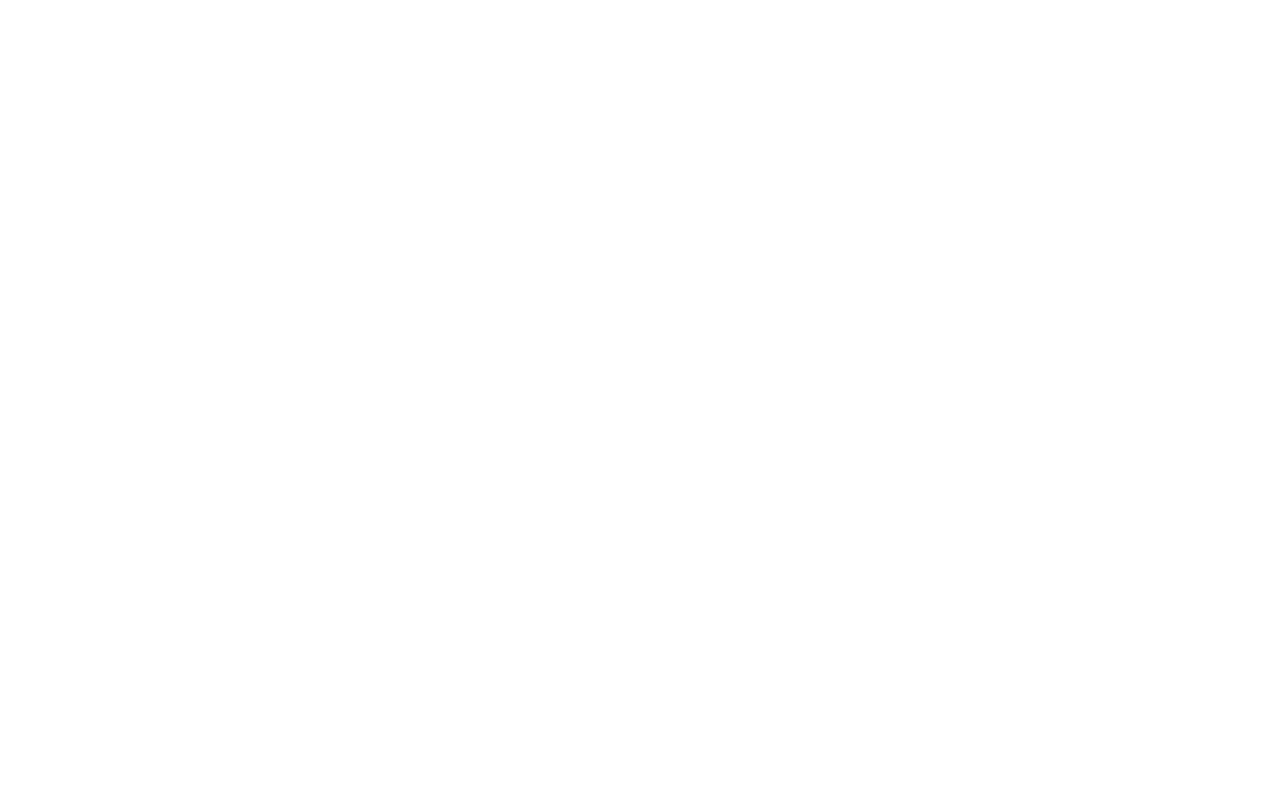
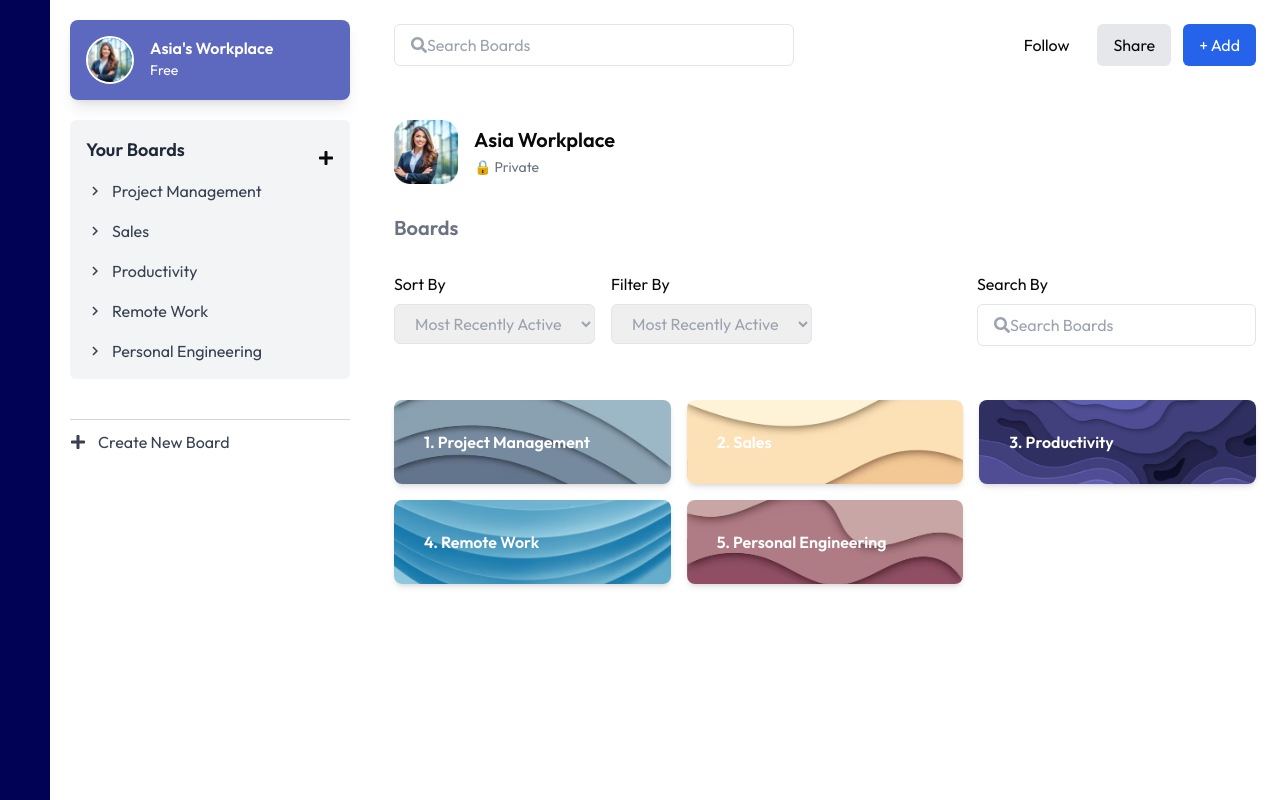
Before and after one commit to Nida506/Sprintify, a React (Vite) app: page /workplace in a window 1280 px wide. Before the commit this address had no page. Built offline with nearby package versions, Linux system fonts and the light colour scheme.

Commit message:
workplace added

```diff
--- a/src/App.jsx
+++ b/src/App.jsx
@@ -13,6 +13,7 @@
 import AboutUs from "./Pages/About/AboutUs"; // Ensure correct path
 import "./index.css";
 import Blog from "./Pages/Blog/Blog";
+import WorkPlace from "./Pages/WorkPlace/WorkPlace";
 
 function App() {
   useEffect(() => {
@@ -30,6 +31,7 @@
           </Route>
           <Route path="/login" element={<Login />} />
           <Route path="/blog" element={<Blog/>}/>
+          <Route path="/workplace" element={<WorkPlace/>}/>
           <Route path="/signup" element={<Signup />} />
           <Route path="/about" element={<AboutUs />} /> {/* Added About Us */}
         </Routes>
--- /dev/null
+++ b/src/Pages/WorkPlace/WorkPlace.jsx
@@ -0,0 +1,13 @@
+import WorkPlaceSideBar from "@/components/Workplace_SideBar/WorkPlaceSideBar"
+import WorkPlaceMain from "@/components/WorkPlace_Main/WorkPlaceMain"
+
+function WorkPlace() {
+  return (
+    <div className="flex md:flex-row flex-col min-h-screen">
+        <WorkPlaceSideBar/>
+        <WorkPlaceMain/>
+    </div>
+  )
+}
+
+export default WorkPlace
--- /dev/null
+++ b/src/components/WorkPlace_Main/WorkPlaceMain.jsx
@@ -0,0 +1,103 @@
+import { FaSearch } from "react-icons/fa";
+
+const WorkPlaceMain = () => {
+  const boards = [
+    { id: 1, name: "Project Management",imgsrc:'images/card1.avif' },
+    { id: 2, name: "Sales",imgsrc:'images/card2.avif'},
+    { id: 3, name: "Productivity",imgsrc:'images/card3.avif'},
+    { id: 4, name: "Remote Work",imgsrc:'images/card4.avif'},
+    { id: 5, name: "Personal Engineering",imgsrc:'images/card5.avif'},
+  ];
+
+  return (
+    <div className="p-6 font-outfit w-full flex flex-col gap-[30px]">
+      {/* Header */}
+      <div className="flex md:flex-row flex-col gap-3 justify-between mb-6 ">
+         {/* input */}
+         <div className="flex border items-center px-4 py-2 rounded-md md:w-[400px] w-[300px]">
+         <FaSearch className=" text-gray-400" />
+         <input
+            type="text"
+            placeholder="Search Boards"
+            className="outline-none"
+          />
+
+         </div>
+        <div className="flex space-x-3">
+          <button className=" px-4 py-2 rounded-md">Follow</button>
+          <button className="bg-gray-200 px-4 py-2 rounded-md">Share</button>
+          <button className="bg-blue-600 text-white px-4 py-2 rounded-md">+ Add</button>
+        </div>
+      </div>
+
+      <div>
+      <div className="flex items-center space-x-4">
+          <img
+            src="images/user2.png"
+            alt="Profile"
+            className="w-16 h-16 "
+          />
+          <div>
+            <h2 className="text-xl font-semibold">Asia Workplace</h2>
+            <span className="text-gray-500 text-sm">🔒 Private</span>
+          </div>
+        </div>
+      </div>
+
+      <h1 className="text-xl font-semibold font-outfit text-gray-500" >Boards</h1>
+      {/* Filters */}
+      <div className="flex md:flex-row flex-col justify-between mb-6">
+        <div className="flex md:flex-row flex-col md:space-x-4">
+          <div className="flex flex-col gap-2 text-[16px]">
+                <p className="">Sort By</p>
+                <select className="border text-gray-400 px-4 py-2 rounded-md">
+                  <option>Most Recently Active</option>
+                  <option>Alphabetical</option>
+                </select>
+          </div>
+
+          <div className="flex flex-col gap-2 text-[16px]">
+                <p className="">Filter By</p>
+                <select className="border text-gray-400 px-4 py-2 rounded-md">
+                  <option>Most Recently Active</option>
+                  <option>Custom Filters</option>
+                </select>
+          </div>
+        </div>
+
+        <div className="flex flex-col gap-2">
+        <p className="">Search By</p>
+        <div className="flex border items-center px-4 py-2 rounded-md">
+         <FaSearch className=" text-gray-400" />
+         <input
+            type="text"
+            placeholder="Search Boards"
+            className="outline-none"
+          />
+
+         </div>
+        </div>
+      </div>
+
+      {/* Boards */}
+      <div className="grid md:grid-cols-2 lg:grid-cols-3 grid-cols-1 gap-4">
+         {boards.map((board) => (
+               <div
+                 key={board.id}
+                 className="p-[30px] rounded-lg shadow-md text-white font-semibold"
+                 style={{
+                   backgroundImage: `url(${board.imgsrc})`, // Dynamically use the board's image
+                   backgroundSize: 'cover',
+                   backgroundPosition: 'center',
+                 }}
+               >
+                 {board.id}. {board.name}
+    </div>
+  ))}
+</div>
+
+    </div>
+  );
+};
+
+export default WorkPlaceMain;
--- /dev/null
+++ b/src/components/Workplace_SideBar/WorkPlaceSideBar.jsx
@@ -0,0 +1,66 @@
+import { FaPlus} from 'react-icons/fa';
+import {MdKeyboardArrowRight} from 'react-icons/md'
+
+
+function WorkPlaceSideBar() {
+  const boards = [
+    "Project Management",
+    "Sales",
+    "Productivity",
+    "Remote Work",
+    "Personal Engineering",
+  ];
+
+  return (
+    <div className='flex'>
+          {/* part 1 */}
+          <div className="bg-[#010256] font-outfit w-[50px] flex flex-col justify-between items-center p-[10px]">
+          </div>
+
+         {/* pert 2 */}
+          <div className="font-outfit bg-white flex flex-col gap-[20px] p-[20px] w-full md:w-[320px]  overflow-hidden">
+         {/* Profile Section */}
+         <div className="bg-[#3845B1] bg-opacity-[81%] text-white p-4 flex shadow-lg rounded-lg  gap-4">
+        <img
+          src="images/user1.png"
+          alt="Profile"
+          className="w-12 h-12 rounded-full object-cover border-2 border-white"
+        />
+        <div>
+          <h3 className="font-semibold">Asia's Workplace</h3>
+          <p className="text-sm">Free</p>
+        </div>
+         </div>
+
+          {/* Boards List */}
+        <div className="p-4 bg-gray-100 rounded-md">
+             <div className='flex justify-between items-center'>
+               <h4 className="font-semibold text-[18px] text-gray-800 mb-4">Your Boards</h4>
+               <FaPlus/>
+             </div>
+
+          <ul className="space-y-4">
+          {boards.map((board, index) => (
+            <li
+              key={index}
+              className="text-gray-700 flex items-center gap-2 text-[16px] font-medium cursor-pointer hover:text-blue-400"
+            >
+              <MdKeyboardArrowRight className='text-[18px]'/>
+              {board}
+            </li>
+          ))}
+        </ul>
+
+         </div>
+
+           {/*create new board  */}
+            {/* Create New Board */}
+         <p className=" text-gray-700 flex pt-[10px] items-center gap-3 border-t-[1px] mt-[20px] border-t-gray-300 cursor-pointer hover:underline">
+          <FaPlus/> Create New Board
+        </p>
+    </div>
+    </div>
+  )
+}
+
+export default WorkPlaceSideBar
```
Also changed, not shown: public/images/user1.png (added), public/images/user2.png (added).
